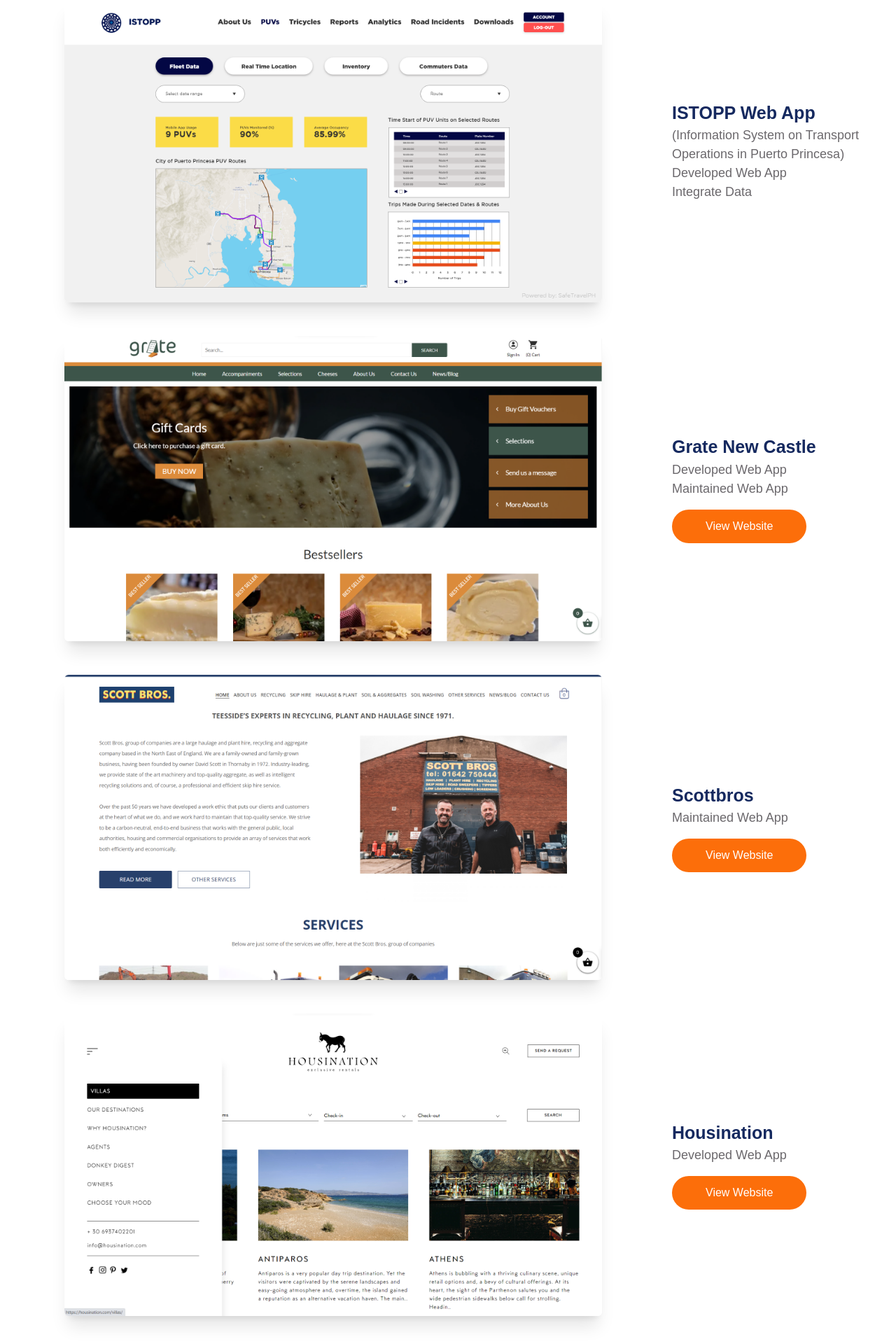
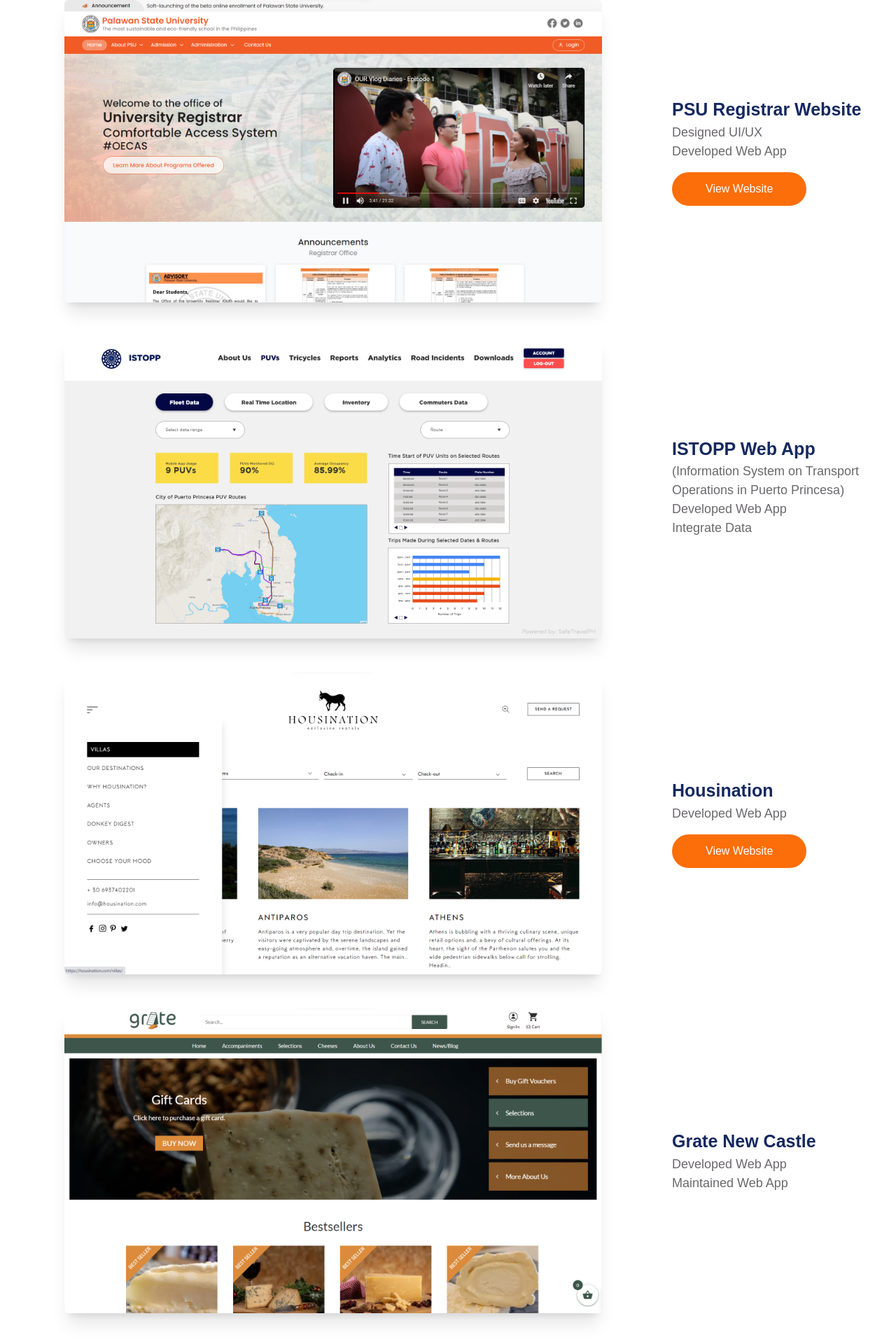
Before and after one commit to marcelitocosicoljr/mars-portfolio, a Next.js app: page / in a window 1280 px wide. Shown: the part 3413-5333 px from the top of the page at 70% size. Built offline with nearby package versions, Linux system fonts and the light colour scheme.

Commit message:
updated projects

```diff
--- a/app/components/views/home/Contact.tsx
+++ b/app/components/views/home/Contact.tsx
@@ -7,25 +7,25 @@
     <div className='w-full flex flex-wrap justify-center gap-8 items-center py-4'>
 
         <a data-aos="fade-up" href='tel:+639397509659' target='_blank' className='w-[180px] h-[170px] rounded-md shadow-xl bg-white flex flex-col justify-center items-center gap-6 text-theme-blue hover:text-theme-orange hover:scale-110 transition duration-150'>
-            <Icon icon='tdesign:call' width={50} className='' />
+            <Icon icon='tdesign:call' width={50} />
             <p className=' text-[12px] font-medium  items-center'>
             (+63) 939 750 9659
             </p>
         </a>
         <a data-aos="fade-up" href='mailto:mcosicoljr@gmail.com' target='_blank' className='w-[180px] h-[170px] rounded-md shadow-xl bg-white flex flex-col justify-center items-center gap-6  text-theme-blue hover:text-theme-orange hover:scale-110 transition duration-150'>
-            <Icon icon='ic:outline-email' width={50} className='text-theme-blue' />
+            <Icon icon='ic:outline-email' width={50} />
             <p className=' text-[12px] font-medium  items-center'>
             Email Me
             </p>
         </a>
         <a data-aos="fade-up" href='https://www.facebook.com/marcelito.cos' target='_blank'  className='w-[180px] h-[170px] rounded-md shadow-xl bg-white flex flex-col justify-center items-center gap-6  text-theme-blue hover:text-theme-orange hover:scale-110 transition duration-150'>
-            <Icon icon='fa-brands:facebook' width={50} className='text-theme-blue' />
+            <Icon icon='fa-brands:facebook' width={50}  />
             <p className=' text-[12px] font-medium  items-center'>
             View my Facebook
             </p>
         </a>
         <a data-aos="fade-up" href='https://www.linkedin.com/in/marcelito-cosicol-19288b22b/' target='_blank'  className='w-[180px] h-[170px] rounded-md shadow-xl bg-white flex flex-col justify-center items-center gap-6  text-theme-blue hover:text-theme-orange hover:scale-110 transition duration-150'>
-            <Icon icon='la:linkedin' width={50} className='text-theme-blue' />
+            <Icon icon='la:linkedin' width={50}  />
             <p className=' text-[12px] font-medium  items-center'>
             View my Linkedin
             </p>
--- a/app/components/views/home/Projects.tsx
+++ b/app/components/views/home/Projects.tsx
@@ -11,18 +11,22 @@
         <Project image='/assets/images/projects/fksite.png' title='Farm Konekt Website' tasks={["UI/UX Lead", "Maintained Web App"]} link='https://farmkonek.com/' />
 
         <Project image='/assets/images/projects/studportal.png' title='Student Portal' tasks={["Designed UI/UX", "Developed Web App"]} />
+        <Project image='/assets/images/projects/psuweb.png' title='PSU Registrar Website' tasks={["Designed UI/UX", "Developed Web App"]} link='https://ourpsu.com/' />
 
         <Project image='/assets/images/projects/istopp.png' title='ISTOPP Web App' tasks={["(Information System on Transport Operations in Puerto Princesa)", "Developed Web App","Integrate Data"]} />
 
-        <Project image='/assets/images/projects/grate.png' title='Grate New Castle' tasks={["Developed Web App", "Maintained Web App"]} link='https://gratenewcastle.co.uk/' />
+        <Project image='/assets/images/projects/house.png' title='Housination' tasks={["Developed Web App"]} link='https://housination.com/' />
+
+        <Project image='/assets/images/projects/grate.png' title='Grate New Castle' tasks={["Developed Web App", "Maintained Web App"]}  />
 
         <Project image='/assets/images/projects/scott.png' title='Scottbros' tasks={["Maintained Web App"]} link='https://scottbros.com/' />
-        <Project image='/assets/images/projects/house.png' title='Housination' tasks={["Developed Web App"]} link='https://housination.com/' />
+
 
         <SmallProject image='/assets/images/projects/4.png' title='TL Competitions' tasks={["Developed Web App"]}  />
         <SmallProject image='/assets/images/projects/5.png' title='Australia Workers' tasks={["Developed Web App"]} link='https://australiaworkers.com/'  />
 
         <Project image='/assets/images/projects/next.png' title='NextGen Sports Camp' tasks={["Developed Web App", "Maintained Web App"]} link='https://nextgensportscamps.co.uk/clubs/' />
+
         <Project image='/assets/images/projects/babylon.png' title='Babylon Durham' tasks={["Maintained Web App"]} link='https://babylondurham.com/' />
         <Project image='/assets/images/projects/basilico.png' title='Basilico' tasks={["Developed Web App"]} link='https://basilico.co.uk/' />
 
@@ -49,6 +53,7 @@
 
         <MobileProject image='/assets/images/projects/fkmobile.png' title='Farm Konekt Web App' tasks={["Developed Web App"]}  />
         <MobileProject image='/assets/images/projects/student.jpg' title='PSU Student Portal' tasks={["Developed Web App"]}  />
+        <MobileProject image='/assets/images/projects/psuwebmobile.png' title='PSU Registrar Portal' tasks={["Developed Web App"]}  />
 
 
 
```
Also changed, not shown: public/assets/images/projects/psuweb.png, public/assets/images/projects/psuwebmobile.png (added).
